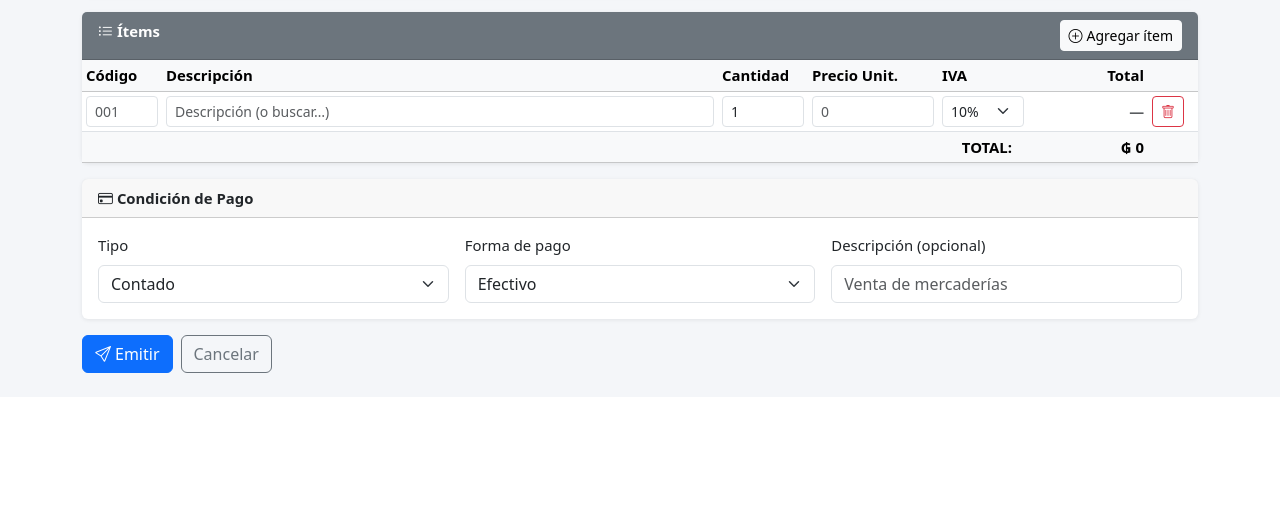
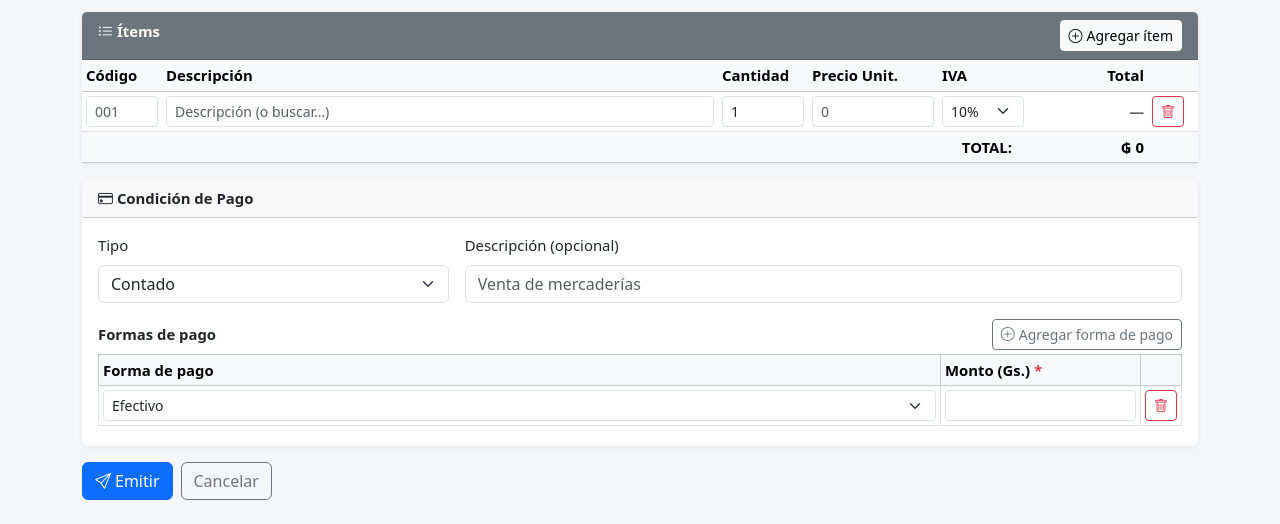
Before and after one commit to benitezrodrigo89/FacturacionElectronica, a Python web app: template app/templates/emision/factura.html in a window 1280 px wide. Shown: the part 424-948 px from the top of the page. Before the commit the page ends 797 px from the top, so only its background shows below. Run offline with Jinja, Linux system fonts and the light colour scheme; the template is opened without the code that fills it, so the values that code supplies are empty; some libraries are stand-ins or nearby versions.

Commit message:
Webapp: formas de pago múltiples en formulario de emisión de factura
Reemplaza el select único de forma de pago por tabla dinámica que permite
agregar N filas con forma+monto. Con una sola fila el monto se sincroniza
automáticamente con el total de ítems. Con múltiples, valida que la suma
coincida antes de enviar. Usa el campo entregas[] de la API.

Co-Authored-By: Claude Sonnet 4.6 (1M context) <noreply@anthropic.com>

```diff
--- a/app/static/emision.js
+++ b/app/static/emision.js
@@ -60,6 +60,8 @@ function updateTotal() {
   });
   const t = document.getElementById('total-general');
   if (t) t.textContent = fmtGs(total);
+  // Sincronizar monto en el panel de formas de pago si existe (factura.html)
+  if (typeof syncMontoEntrega === 'function') syncMontoEntrega();
 }
 
 function getItems(withPrice = true) {
--- a/app/templates/emision/factura.html
+++ b/app/templates/emision/factura.html
@@ -92,7 +92,7 @@
     <i class="bi bi-credit-card me-1"></i>Condición de Pago
   </div>
   <div class="card-body">
-    <div class="row g-3">
+    <div class="row g-3 mb-3">
       <div class="col-md-4">
         <label class="form-label">Tipo</label>
         <select id="tipo-pago" class="form-select" onchange="toggleCredito()">
@@ -100,22 +100,33 @@
           <option value="2">Crédito</option>
         </select>
       </div>
-      <div class="col-md-4">
-        <label class="form-label">Forma de pago</label>
-        <select id="forma-pago" class="form-select">
-          <option value="1">Efectivo</option>
-          <option value="2">Cheque</option>
-          <option value="3">Tarjeta de Crédito</option>
-          <option value="4">Tarjeta de Débito</option>
-          <option value="5">Transferencia</option>
-          <option value="7">Billetera Electrónica</option>
-          <option value="99">Otro</option>
-        </select>
-      </div>
-      <div class="col-md-4">
+      <div class="col-md-8">
         <label class="form-label">Descripción (opcional)</label>
         <input type="text" id="descripcion" class="form-control" placeholder="Venta de mercaderías">
       </div>
+    </div>
+
+    <!-- Formas de pago (permite múltiples) -->
+    <div class="d-flex justify-content-between align-items-center mb-1">
+      <label class="form-label mb-0 fw-semibold">Formas de pago</label>
+      <button type="button" class="btn btn-sm btn-outline-secondary" onclick="addEntrega()">
+        <i class="bi bi-plus-circle me-1"></i>Agregar forma de pago
+      </button>
+    </div>
+    <div class="table-responsive">
+      <table class="table table-sm table-bordered align-middle mb-1">
+        <thead class="table-light">
+          <tr>
+            <th>Forma de pago</th>
+            <th style="width:200px">Monto (Gs.) <span class="text-danger">*</span></th>
+            <th style="width:40px"></th>
+          </tr>
+        </thead>
+        <tbody id="entregas-body"></tbody>
+      </table>
+    </div>
+    <div id="entregas-aviso" class="text-danger small" style="display:none">
+      La suma de las formas de pago no coincide con el total de la factura.
     </div>
 
     <!-- Panel crédito — solo visible cuando tipo=2 -->
@@ -188,8 +199,77 @@
     }
   });
 
+  const FORMAS_PAGO = [
+    [1,'Efectivo'],[2,'Cheque'],[3,'Tarjeta de Crédito'],[4,'Tarjeta de Débito'],
+    [5,'Transferencia'],[6,'Giro'],[7,'Billetera Electrónica'],[8,'Tarjeta Empresarial'],
+    [9,'Vale'],[99,'Otro'],
+  ];
+
+  function _selectFormas(selected) {
+    return FORMAS_PAGO.map(([v,l]) =>
+      `<option value="${v}" ${v == selected ? 'selected' : ''}>${l}</option>`
+    ).join('');
+  }
+
+  function addEntrega(formaPago = 1, monto = '') {
+    const tr = document.createElement('tr');
+    tr.innerHTML = `
+      <td><select class="form-select form-select-sm entrega-forma">${_selectFormas(formaPago)}</select></td>
+      <td><input type="number" class="form-control form-control-sm entrega-monto" min="1" value="${monto}" oninput="validarEntregas()"></td>
+      <td class="text-center">
+        <button type="button" class="btn btn-sm btn-outline-danger" onclick="removeEntrega(this)">
+          <i class="bi bi-trash"></i>
+        </button>
+      </td>`;
+    document.getElementById('entregas-body').appendChild(tr);
+  }
+
+  function removeEntrega(btn) {
+    const filas = document.getElementById('entregas-body').querySelectorAll('tr');
+    if (filas.length <= 1) return; // siempre al menos una
+    btn.closest('tr').remove();
+    validarEntregas();
+  }
+
+  function validarEntregas() {
+    const total = getItems(false).reduce((s, i) => s + i.cantidad * i.precio_unitario, 0);
+    const sumaEntregas = Array.from(
+      document.getElementById('entregas-body').querySelectorAll('.entrega-monto')
+    ).reduce((s, el) => s + (parseInt(el.value) || 0), 0);
+    const aviso = document.getElementById('entregas-aviso');
+    const filas = document.getElementById('entregas-body').querySelectorAll('tr');
+    // Solo avisar si hay más de una forma de pago
+    aviso.style.display = (filas.length > 1 && sumaEntregas !== total) ? '' : 'none';
+  }
+
+  function buildEntregas() {
+    const filas = document.getElementById('entregas-body').querySelectorAll('tr');
+    const entregas = [];
+    for (const tr of filas) {
+      const forma = parseInt(tr.querySelector('.entrega-forma').value);
+      const monto = parseInt(tr.querySelector('.entrega-monto').value);
+      if (!monto || monto <= 0) {
+        alert('El monto de cada forma de pago debe ser mayor a 0.');
+        return false;
+      }
+      entregas.push({ forma_pago: forma, monto });
+    }
+    return entregas;
+  }
+
+  // Sincronizar monto de la primera fila con el total cuando solo hay una entrega
+  function syncMontoEntrega() {
+    const filas = document.getElementById('entregas-body').querySelectorAll('tr');
+    if (filas.length === 1) {
+      const total = getItems(false).reduce((s, i) => s + i.cantidad * i.precio_unitario, 0);
+      filas[0].querySelector('.entrega-monto').value = total || '';
+    }
+    validarEntregas();
+  }
+
   // Agregar una fila inicial
   addItem(true);
+  addEntrega(1);
 
   function toggleCredito() {
     const esCredito = document.getElementById('tipo-pago').value === '2';
@@ -253,14 +333,27 @@
     if (!document.getElementById('ruc').value.trim()) { alert('El RUC del receptor es obligatorio.'); return; }
     if (!document.getElementById('razon_social').value.trim()) { alert('La razón social es obligatoria.'); return; }
 
+    syncMontoEntrega();
+
     const credito = buildCredito();
-    if (credito === false) return; // validación falló
+    if (credito === false) return;
 
-    const total = items.reduce((s, i) => s + i.cantidad * i.precio_unitario, 0);
+    const entregas = buildEntregas();
+    if (entregas === false) return;
+
+    // Validar que la suma de entregas coincida con el total (solo si hay más de una)
+    if (entregas.length > 1) {
+      const total = items.reduce((s, i) => s + i.cantidad * i.precio_unitario, 0);
+      const suma  = entregas.reduce((s, e) => s + e.monto, 0);
+      if (suma !== total) {
+        alert(`La suma de las formas de pago (Gs. ${suma.toLocaleString()}) no coincide con el total (Gs. ${total.toLocaleString()}).`);
+        return;
+      }
+    }
+
     const condicion_pago = {
-      tipo:       parseInt(document.getElementById('tipo-pago').value),
-      forma_pago: parseInt(document.getElementById('forma-pago').value),
-      monto:      total,
+      tipo:     parseInt(document.getElementById('tipo-pago').value),
+      entregas,
     };
     if (credito) condicion_pago.credito = credito;
 
```
